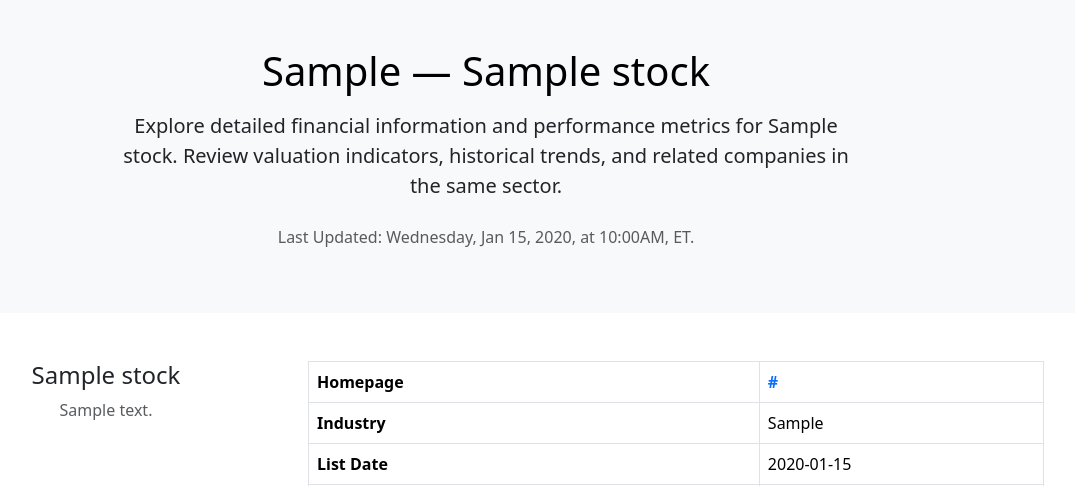
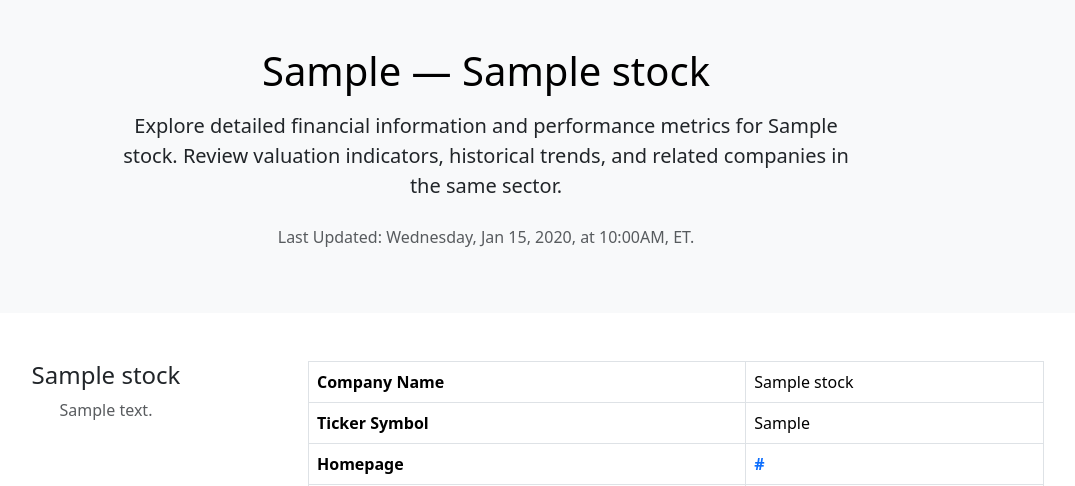
Before and after one commit to raghav-mangat/RM-Stock-Tracker, a Flask app: a page that uses templates/show_stock.html in a window 1280 px wide. Shown: the part 127-613 px from the top of the page, without its empty margins (154-1229 px from the left). Run offline with Flask 3, Linux system fonts and the light colour scheme; tables that the repository leaves empty hold one stand-in row (values such as "Sample post").

Commit message:
Add company name and ticker symbol to stock details table. The 200-DMA perc diff popover now works on hover as well. Update the functionality of show index page to sort the table by company name as well.

```diff
--- a/app.py
+++ b/app.py
@@ -44,7 +44,7 @@ def show_index(index_id):
     sort_by = request.args.get('sort_by')
     order = request.args.get('order')
 
-    valid_sort_by = {"weight", "last_close", "dma_200", "perc_diff"}
+    valid_sort_by = {"weight", "name", "last_close", "dma_200", "perc_diff"}
     valid_order = {"asc", "desc"}
 
     if (sort_by not in valid_sort_by) or (order not in valid_order):
@@ -54,6 +54,8 @@ def show_index(index_id):
     dropdown_options = [
         {"label": "Weight (High to Low)", "sort_by": None, "order": None},
         {"label": "Weight (Low to High)", "sort_by": "weight", "order": "asc"},
+        {"label": "Name (High to Low)", "sort_by": "name", "order": "desc"},
+        {"label": "Name (Low to High)", "sort_by": "name", "order": "asc"},
         {"label": "Last Close (High to Low)", "sort_by": "last_close", "order": "desc"},
         {"label": "Last Close (Low to High)", "sort_by": "last_close", "order": "asc"},
         {"label": "200-DMA (High to Low)", "sort_by": "dma_200", "order": "desc"},
@@ -64,6 +66,8 @@ def show_index(index_id):
 
     sort_options = {
         ("weight", "asc"): IndexHolding.weight.asc(),
+        ("name", "desc"): Stock.name.desc(),
+        ("name", "asc"): Stock.name.asc(),
         ("last_close", "desc"): Stock.last_close.desc(),
         ("last_close", "asc"): Stock.last_close.asc(),
         ("dma_200", "desc"): Stock.dma_200.desc(),
--- a/data_collectors/market_data.py
+++ b/data_collectors/market_data.py
@@ -32,4 +32,4 @@ status_data = {
 with open(DATA_FILE, "w") as f:
     json.dump(status_data, f, indent=2)
 
-print(f"Market status saved!\nMarket Status was {market_status} at {server_time}")
+print(f"Market Status Saved!\nMarket Status was <{market_status}> at <{server_time}>")
--- a/templates/macros/popovers.html
+++ b/templates/macros/popovers.html
@@ -6,7 +6,7 @@
     data-bs-toggle="popover"
     data-bs-placement="top"
     data-bs-html="true"
-    data-bs-trigger="focus"
+    data-bs-trigger="hover focus"
     title="% Diff Explanation"
     data-bs-content="
       <strong>What is it?</strong><br>
--- a/templates/show_stock.html
+++ b/templates/show_stock.html
@@ -37,6 +37,8 @@
           <div class="table-responsive">
             <table class="table table-bordered table-hover align-middle">
               <tbody>
+              <tr><th>Company Name</th><td>{{ stock.name }}</td></tr>
+              <tr><th>Ticker Symbol</th><td>{{ stock.ticker }}</td></tr>
                 <tr>
                   <th>Homepage</th>
                   <td><a href="{{ stock.homepage_url }}" target="_blank" class="fw-semibold text-primary">
```
